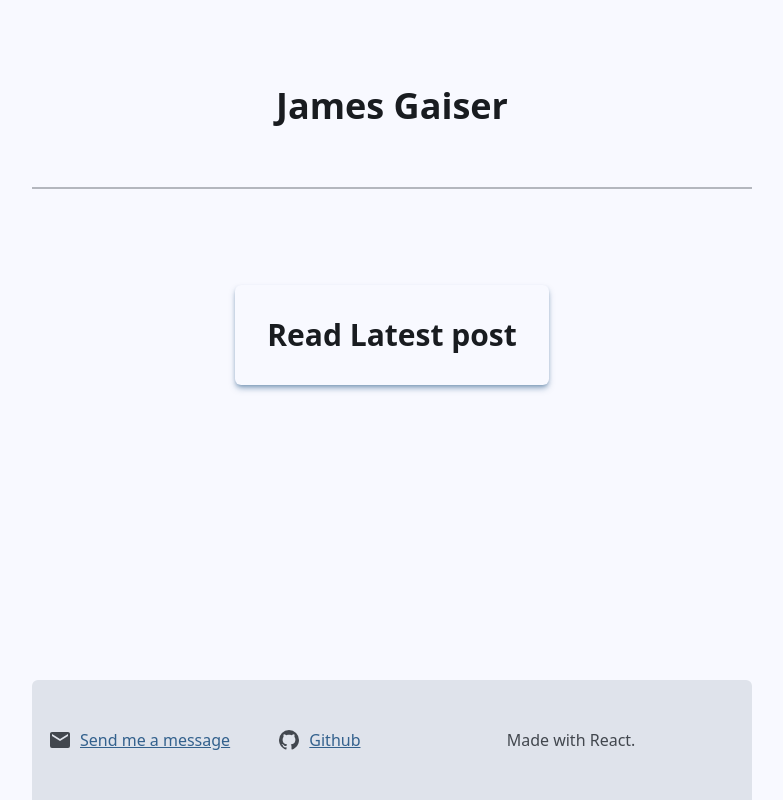
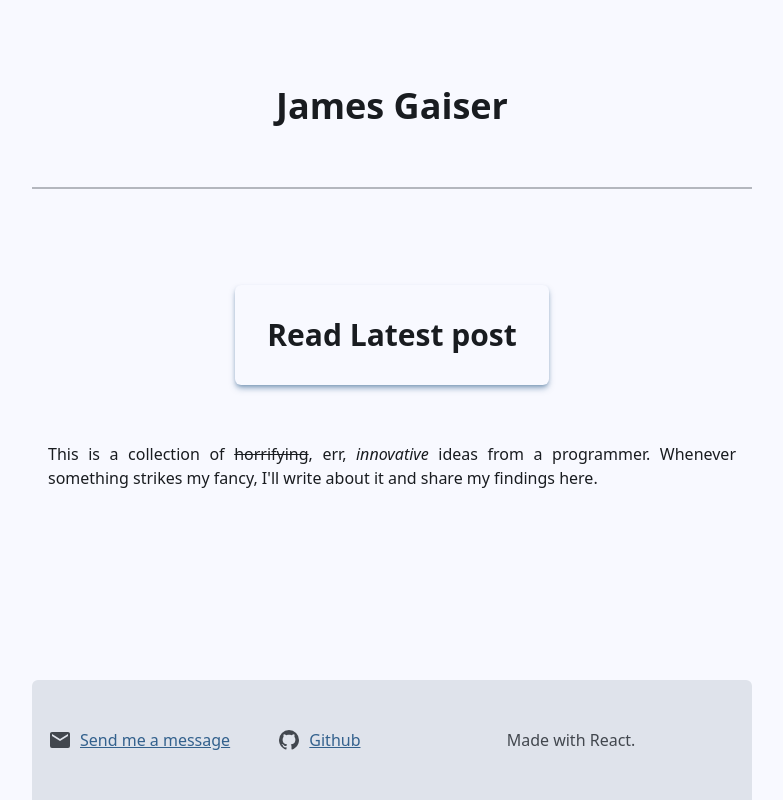
Before and after one commit to JamesG9802/jamesg9802.github.io, a React (Vite) app: page / in a window 1280 px wide. Shown: the whole page, without its empty margins (248-1031 px from the left). Built offline with nearby package versions, Linux system fonts and the light colour scheme.

Commit message:
Fixed bug with Post
# Added
- Some new text to the Home page.
# Changed
- Changed Post 1.22.2025 to not have the same header.
- Changed Post 1.22.2025 to reflect the actual date of publication.
# Fixed
- Fixed bug with Post where setting a link re-renders the page and breaks the links.

```diff
--- a/src/pages/Home/index.tsx
+++ b/src/pages/Home/index.tsx
@@ -70,6 +70,11 @@ export default function Home() {
               </Text>
             </Button>
           </div>
+          <div className="mx-4 py-4">
+            <Text className="text-justify">
+              This is a collection of <span className="line-through">horrifying</span>, err, <span className="italic">innovative</span> ideas from a programmer. Whenever something strikes my fancy, I'll write about it and share my findings here.
+            </Text>
+          </div>
         </div>
         <AppFooter/>
       </div>
--- a/src/pages/Post/index.tsx
+++ b/src/pages/Post/index.tsx
@@ -104,7 +104,7 @@ export default function Post() {
         if (header.id) observer.unobserve(header);
       });
     };
-  }, [current_header, current_post]);
+  }, [current_header, current_post, hash]);
 
   //  Loads the markdown.
   useEffect(() => {
--- a/src/posts/1.22.2025.md
+++ b/src/posts/1.22.2025.md
@@ -1,5 +1,5 @@
 A Novel Approach to Tiling Grids with Planar Graphs
-1/23/2025
+1/25/2025
 
 # Introduction
 
@@ -189,13 +189,13 @@ Assumptions:
 - If every tile shares a vertex with its adjacent neighbors, then there is no gap between tiles.
 - Therefore, Face Generation Algorithm produces a tessellation.
 
-## Implementation Details
+## Time Complexity
 
 ### Creating a Grid
 1. Create a [(width + 2), (height + 2)] 2D array of tiles to make room for the outer border of tiles.
 2. Set the adjacencies of each of the tiles, taking O(*1*) time for n tiles, resulting in O(*n*) time.
 
-### Face Generation Algorithm
+### FGA
 1. Create a hash table mapping edges to centroids.
 2. Iterate through every single edge following the [planar face algorithm](https://cp-algorithms.com/geometry/planar.html#the-algorithm) to generate a centroid for each face. Since each node has up to six neighbors, there is at most 6\*n edges to process, taking O(*n*) time.
 3. Generating a vertex for each tile then requires iterating through each tile and looking up the associated centroid, taking O(*1*) for n tiles for O(*n*) time.
```
